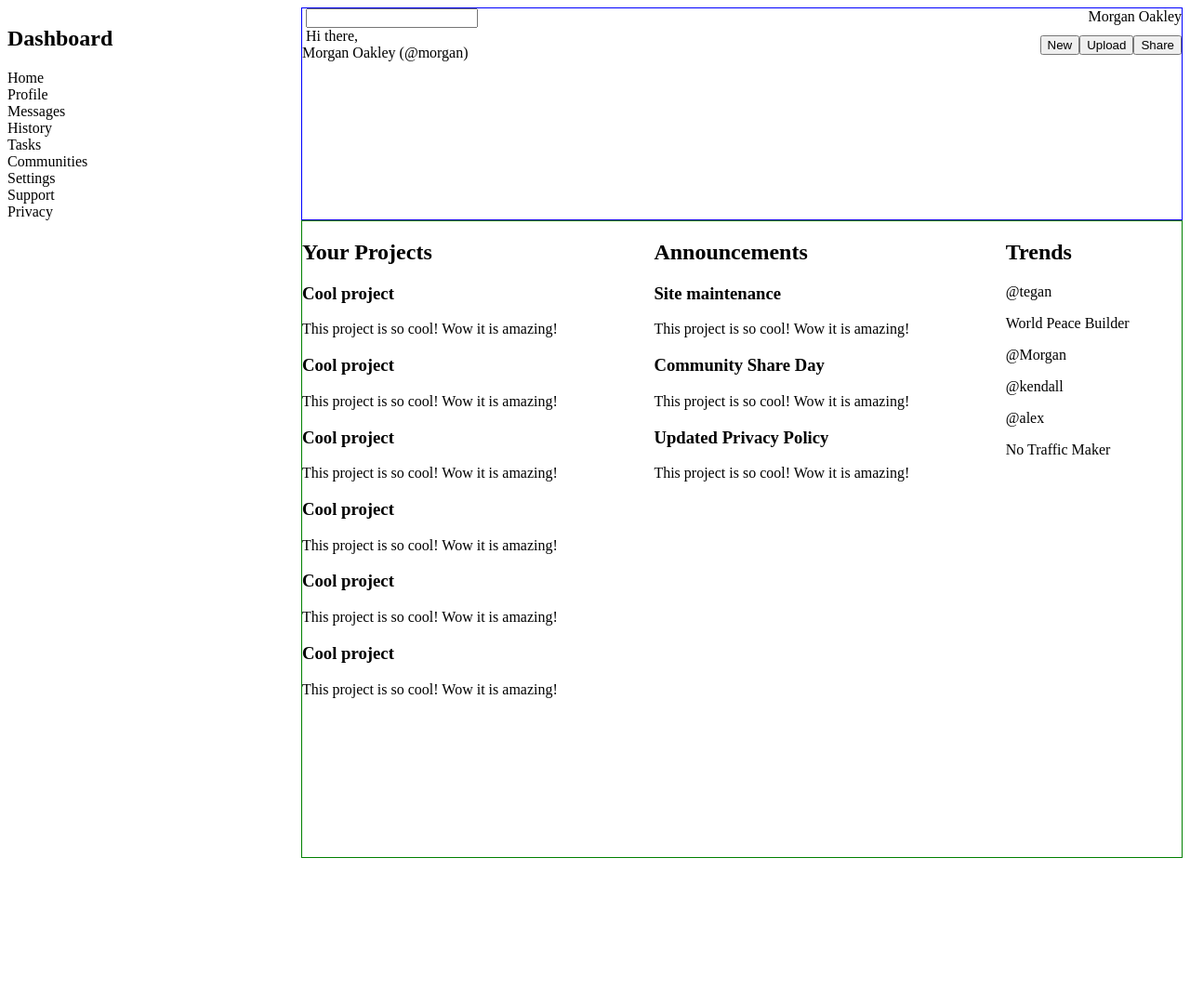
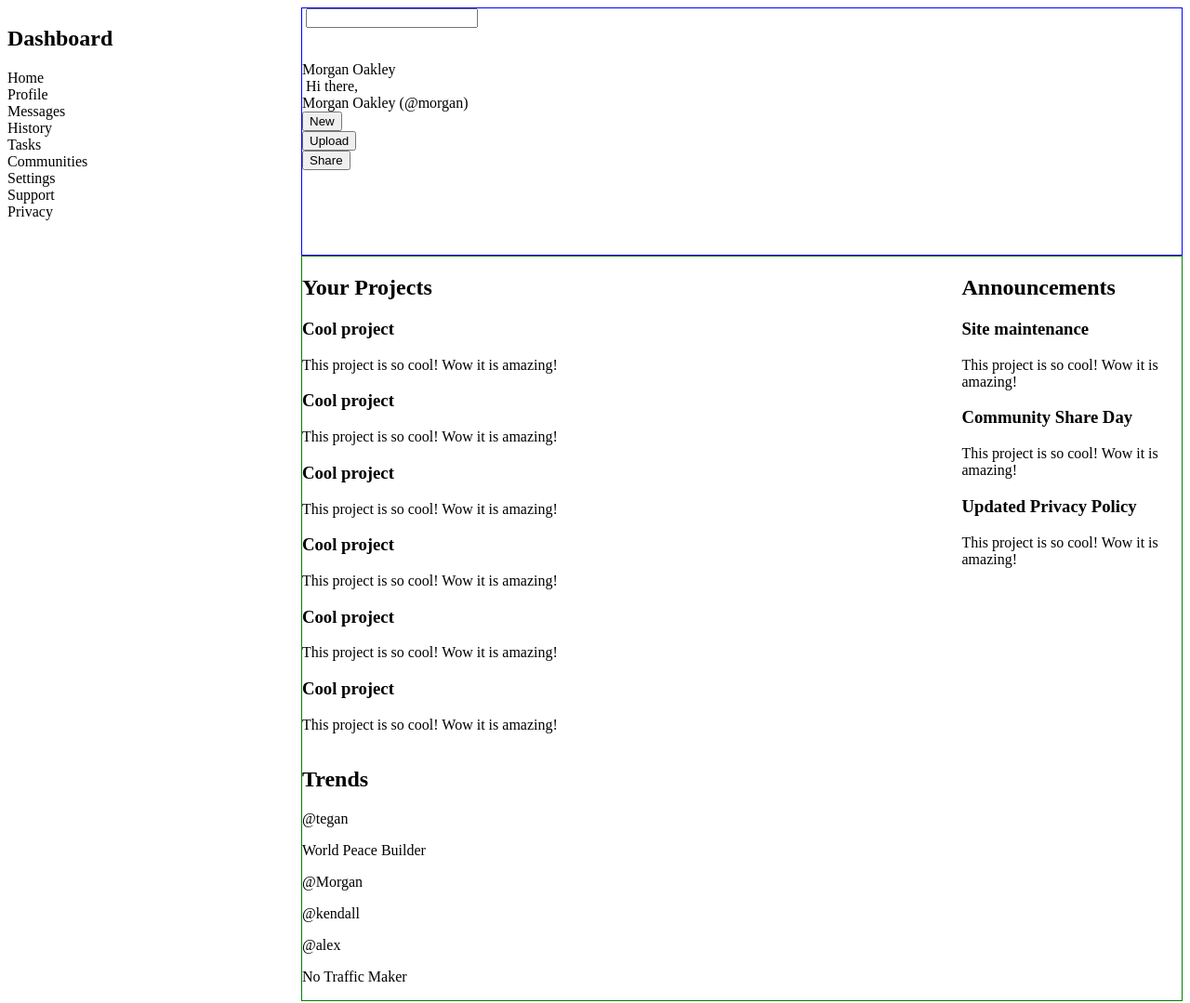
Before and after one commit to kyruken/admin-dashboard, a plain HTML site: page index.html in a window 1280 px wide. Shown: the whole page at 93% size. Before the commit the page ends 931 px from the top, so only its background shows below. Drawn offline with Linux system fonts and the light colour scheme.

Commit message:
restart header container, changed main container layout

```diff
--- a/style.css
+++ b/style.css
@@ -10,12 +10,13 @@ ul, li {
     display: grid;
     grid-template-columns: 1fr 3fr;
     grid-template-rows: 1fr 3fr;
+}
 
-}
 .header {
     grid-column: 2 / span 3;
     grid-row: 1 / 2;
 }
+
 .sidebar {
     grid-column: 1 / 1;
 }
@@ -33,19 +34,6 @@ ul, li {
     border: 1px solid blue;
 }
 
-.row-list {
-    display: flex;
-}
-
-.header-row-1,
-.header-row-2 {
-    display: flex;
-    justify-content: space-between;
-}
-
-.header-row-2 {
-    align-items: center;
-}
 
 /* ===== ^ Header ^ ===== */
 
@@ -53,6 +41,6 @@ ul, li {
 
 .main-container {
     display: grid;
-    grid-template-columns: 2fr 2fr 1fr;
+    grid-template-columns: 3fr 1fr;
     grid-template-rows: 1fr;
 }
```
